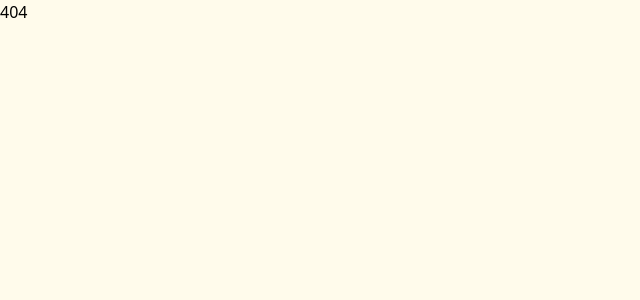
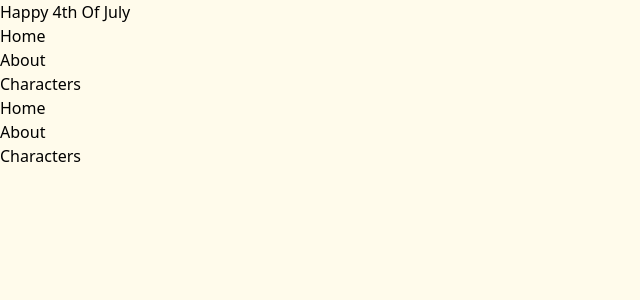
Before and after one commit to JavaBrah/July_Fourth_React, a React (Vite) app: page /CharacterPage/1 in a window 1280 px wide. Before the commit this address had no page. Shown: the top 300 px of the page, without its empty margins (0-640 px from the left). Built offline with nearby package versions, Linux system fonts and the light colour scheme.

Commit message:
Added NavBar w/ Link

```diff
--- a/src/components/Header.jsx
+++ b/src/components/Header.jsx
@@ -1,8 +1,10 @@
+import NavBar from "./NavBar";
 export default function Header() {
     return (
         <div class="">
 
             <h1>Happy 4th Of July</h1>
+            <NavBar />
         </div>
     );
 };
--- a/src/components/NavBar.jsx
+++ b/src/components/NavBar.jsx
@@ -0,0 +1,16 @@
+import { Link } from "react-router-dom";
+export default function NavBar(params) {
+    return(
+        <div>
+            <nav>
+                <div>
+                    <ul>
+                        <li><Link to="/">Home</Link></li>
+                        <li><Link to="/About">About</Link></li>
+                        <li><Link to="/CharacterPage">Characters</Link></li>
+                    </ul>
+                </div>
+            </nav>
+        </div>
+    );
+};
--- a/src/pages/CharacterPage.jsx
+++ b/src/pages/CharacterPage.jsx
@@ -1,6 +1,42 @@
+import { useState } from "react";
+import axios from "axios";
+import Header from "../components/Header";
+import Footer from "../components/Footer";
+import NavBar from "../components/NavBar";
+
 export default function CharacterPage() {
+    const [userSearch, setUserSearch] = useState("");
+    const [searchData, setSearchData] = useState()
+    const [validSearch, setValidSearch] = useState(true)
+    const handleSubmit = async () => {
+        try{
+            const reponse = await axios.get
+            (`https://rickandmortyapi.com/api/character/?${userSearch}`);
+            const charData = reponse.data;
+            setValidSearch(true);
+            setUserSearch("")
+            setSearchData(charData);
+        } catch (error){
+            setSearchData(false);
+            setUserSearch("");
+            console.error(`Failed to acquire data from API`, error);
+        }
+    }
     return (
-        <h1>Create character cards based on selection</h1>
+        <div>
+        <form onSubmit={handleSubmit}>
+            <input
+            type="text"
+            name="userSearch"
+            id="characterSearch"
+            onChange={(e) => setSearchData(e.target.value.toLocaleLowerCase())}/>
+            <button type="Submit">Search Character</button>
+        </form>
+        {!validSearch && <p>Failed Search</p>}
+        <div>
+
+        </div>
+        </div>
     );
 
 };
--- a/src/pages/FileNotFound.jsx
+++ b/src/pages/FileNotFound.jsx
@@ -1,3 +1,12 @@
+import Header from "../components/Header";
+import Footer from "../components/Footer";
+import NavBar from "../components/NavBar";
 export default function FileNotFound() {
-    return <h1>404</h1>
+    return (
+    <>
+        <header><Header /></header>
+        <NavBar />
+        <footer><Footer /></footer>
+    </>
+    );
 };
--- a/src/pages/Home.jsx
+++ b/src/pages/Home.jsx
@@ -1,5 +1,18 @@
+import Header from '../components/Header';
+import NavBar from '../components/NavBar';
+import Footer from '../components/Footer';
+
 export default function Home() {
     return (
-        <h1>Home of R&M</h1>
+        <>
+        <header><Header>
+            <NavBar></NavBar>
+            </Header>
+        </header>
+        <footer>
+            <Footer></Footer>
+        </footer>
+
+        </>
     );
 };
```
